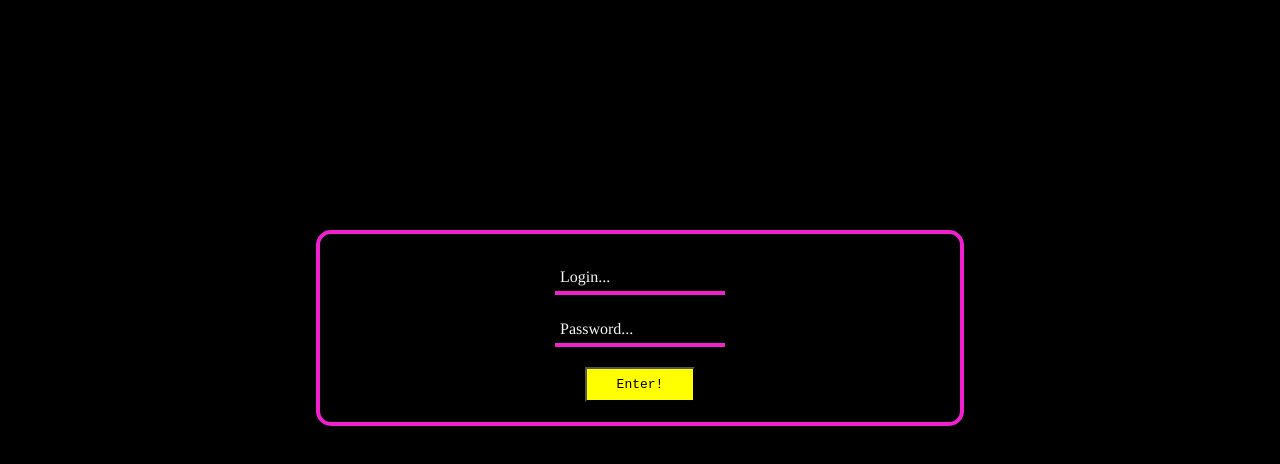
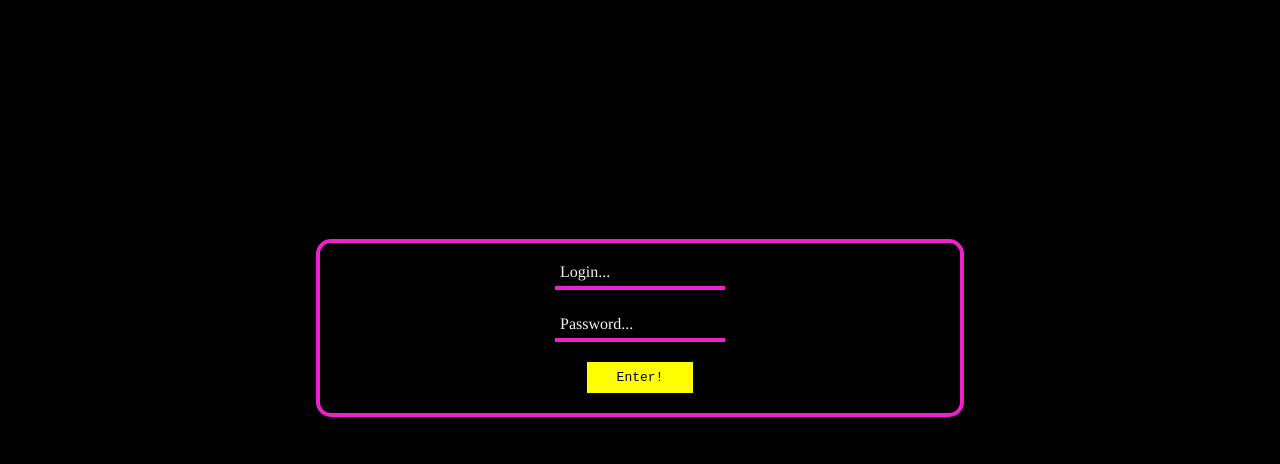
Before and after one commit to Domash/InternetTechnologies, a plain HTML site: page MagneetMusic/src/views/authorization.html in a window 1280 px wide. Shown: the part 92-556 px from the top of the page. Drawn offline with Linux system fonts and the light colour scheme.

Commit message:
[layouts]: fix button style

```diff
--- a/MagneetMusic/src/assets/css/auth.css
+++ b/MagneetMusic/src/assets/css/auth.css
@@ -65,6 +65,7 @@ form input {
   margin-top: 10px;
   margin-bottom: 20px;
   padding: 8px 30px;
+  border: none;
   background-size: 0% 100%;
 }
 
--- a/MagneetMusic/src/views/authorization.html
+++ b/MagneetMusic/src/views/authorization.html
@@ -22,6 +22,7 @@
 
   <main>
     <form>
+      <div>
         <div class="div-flex-auth">
           <div class="div-help-auth-text">
             <input type="text" placeholder="Login...">
```
Also changed, not shown: MagneetMusic/src/views/registration.html (+5 -1 lines). Lines whose indentation alone changed are shown as unchanged.
